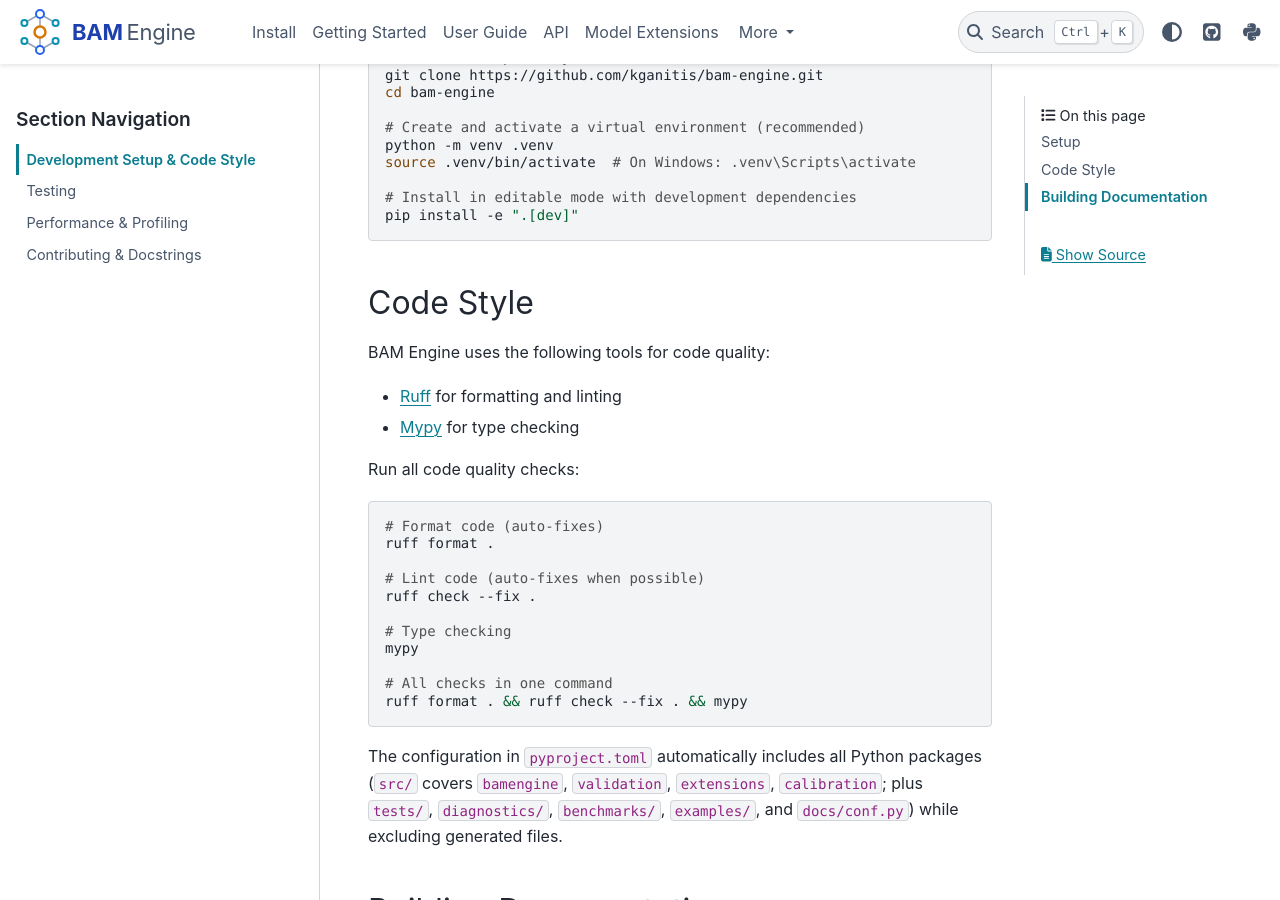
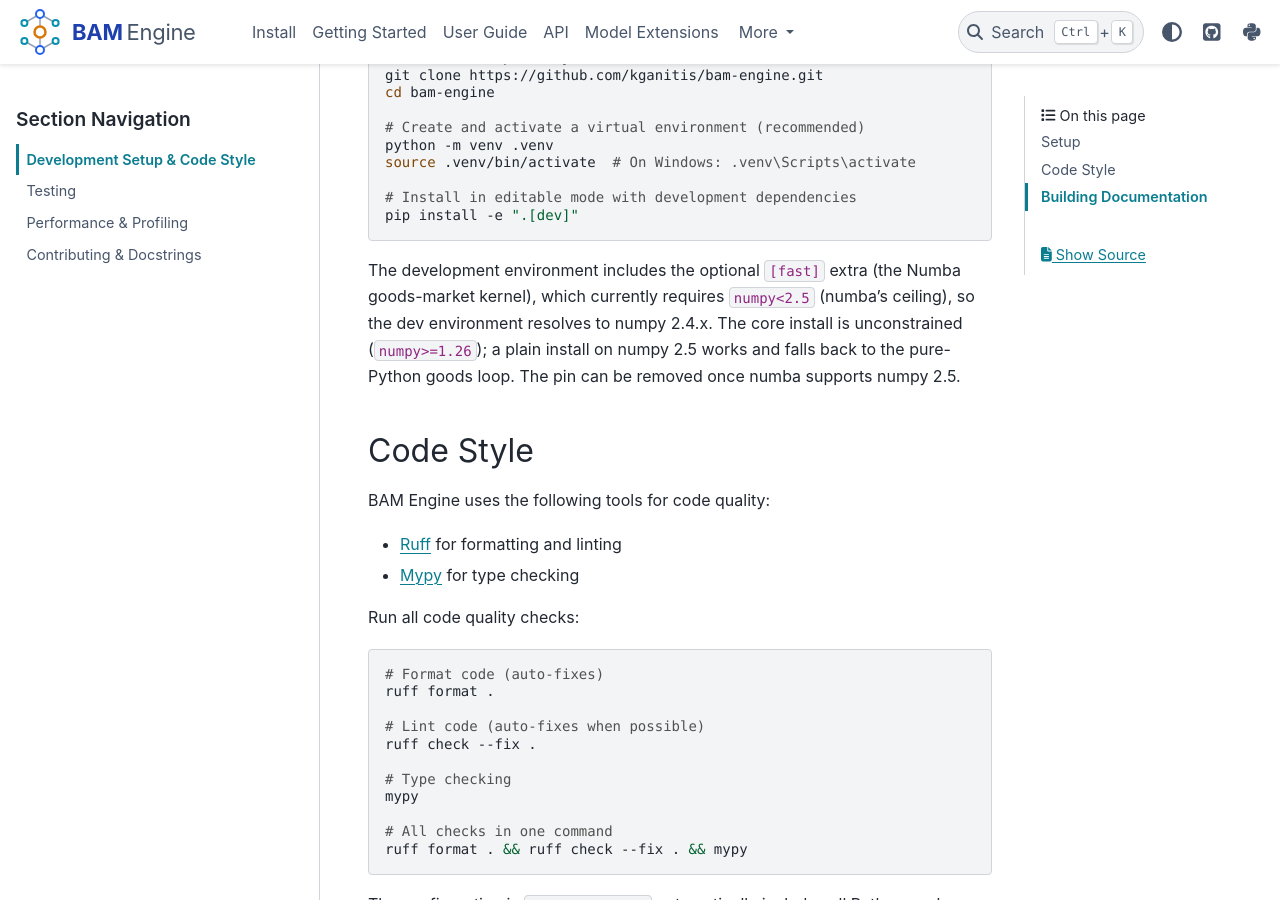
Before and after one commit to kganitis/bam-engine, a Sphinx documentation site: the page built from docs/development/setup.rst, in a window 1280 px wide and 900 px high, scrolled down 349 px. Built offline with Sphinx 7.4.7 and the PyData theme 0.15.4, drawn with Linux system fonts in a browser that asks for light colours; pages that are not in the unit, such as notebooks, are missing from menus.

Commit message:
build: include [fast] numba in the dev/test extra (canonical env exercises the kernel)

```diff
--- a/docs/development/setup.rst
+++ b/docs/development/setup.rst
@@ -18,6 +18,12 @@ Clone the repository and install in development mode:
 
    # Install in editable mode with development dependencies
    pip install -e ".[dev]"
+
+The development environment includes the optional ``[fast]`` extra (the Numba
+goods-market kernel), which currently requires ``numpy<2.5`` (numba's ceiling),
+so the dev environment resolves to numpy 2.4.x. The core install is unconstrained
+(``numpy>=1.26``); a plain install on numpy 2.5 works and falls back to the
+pure-Python goods loop. The pin can be removed once numba supports numpy 2.5.
 
 
 Code Style
```
Also changed, not shown: pyproject.toml (+8 -1 lines).
